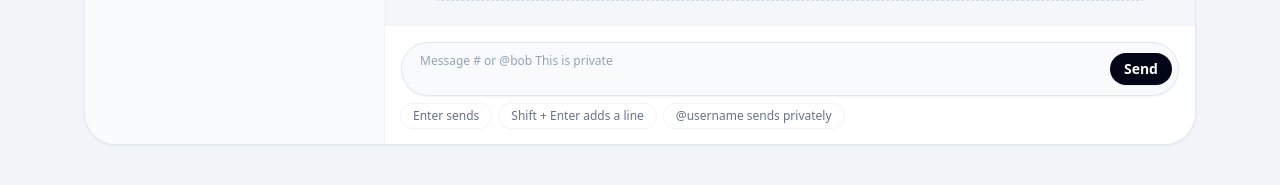
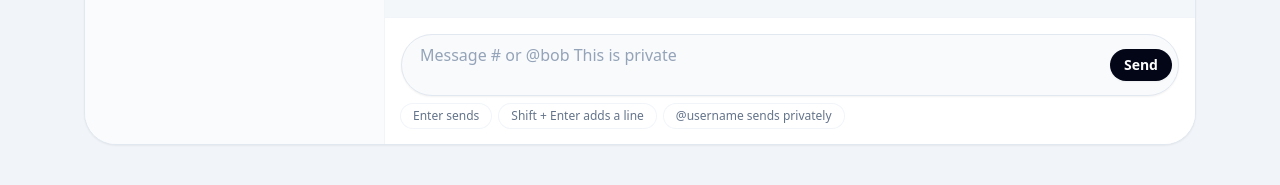
Before and after one commit to CobbyIsWinning/just_us, a FastAPI app: template app/templates/room.html in a window 1280 px wide. Shown: the part 700-885 px from the top of the page. Run offline with FastAPI, Linux system fonts and the light colour scheme; the template is opened without the code that fills it, so the values that code supplies are empty; some libraries are stand-ins or nearby versions.

Commit message:
ui change

```diff
--- a/app/templates/room.html
+++ b/app/templates/room.html
@@ -402,7 +402,7 @@
                         required
                         data-submit-on-enter
                         placeholder="Message #{{ active_room.slug }} or @bob This is private"
-                        class="min-h-7 flex-1 resize-none border-0 bg-transparent px-3 py-1 text-xs text-slate-900 placeholder:text-slate-400 focus:outline-none focus:ring-0"
+                        class="min-h-7 flex-1 resize-none border-0 bg-transparent px-3 py-1 text-[16px] leading-5 text-slate-900 placeholder:text-slate-400 focus:outline-none focus:ring-0"
                     ></textarea>
 
                     <button
```
